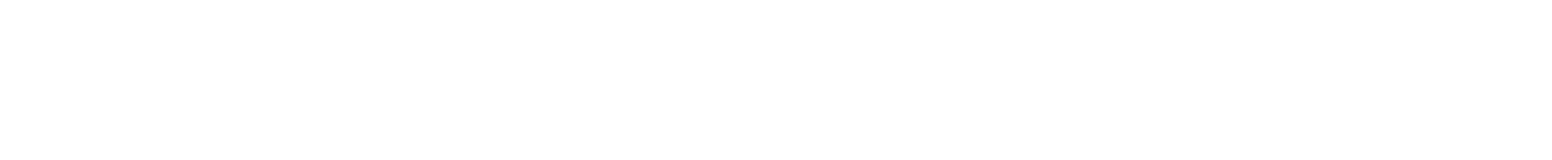
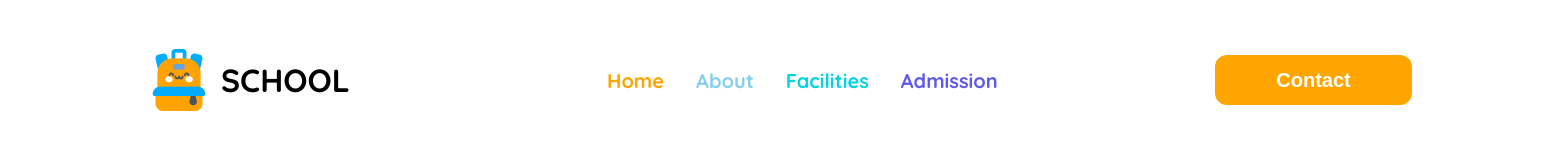
Before and after one commit to sohail4612/assignment02, a plain HTML site: page index.html in a window 1280 px wide. Shown: the whole page, 1552 px wide, since content can reach past the window. Drawn offline with Linux system fonts and the light colour scheme.

Commit message:
added navigation bar and made it responsive

```diff
--- a/index.html
+++ b/index.html
@@ -5,8 +5,39 @@
     <meta name="viewport" content="width=device-width, initial-scale=1.0">
     <title>Kids-School</title>
     <link rel="stylesheet" href="styles/styles.css">
+    <script src="https://kit.fontawesome.com/b6378e26be.js" crossorigin="anonymous"></script>
 </head>
-<body>
+<body class="quicksand-font">
+    <header>
+        <nav>
+            <div class="navigation-bar">
+                <div class="brand">
+                    <img src="assets/logo.png" alt="brand logo picture">
+                    <p class="brand-title">SCHOOL</p>
+                </div>
+                <div class="nav-list">
+                    <ul  class="nav-items">
+                        <li class="nav-item1">Home</li>
+                        <li class="nav-item2">About</li>
+                        <li class="nav-item3">Facilities</li>
+                        <li class="nav-item4">Admission</li>
+                    </ul>
+                </div>
+                <div class="nav-button">
+                    <button class="button1">Contact</button>
+                </div>
+                <button class="hamburger-menu"><i class="fa-solid fa-bars"></i></button>
+            </div>
+            <hr class="horizontal-line" size="3px" color="orange" noshade="">
+        </nav>
+
+    </header>
+    <main>
+
+    </main>
+    <footer>
+
+    </footer>
 
 </body>
 </html>
--- a/styles/styles.css
+++ b/styles/styles.css
@@ -0,0 +1,95 @@
+/* quicksand font import */
+@import url('https://fonts.googleapis.com/css2?family=Quicksand:wght@300..700&display=swap');
+.quicksand-font{
+    font-family: "Quicksand", serif;
+    font-optical-sizing: auto;
+    font-weight: 400;
+    font-style: normal;
+  }
+  /* nav bar styles */
+  .brand{
+    display: flex;
+    gap: 11px;
+   align-items: center;
+  }
+  .brand-title{
+    font-weight: 700;
+    font-size: 2rem;
+    color: black;
+  }
+  .nav-items{
+    list-style: none;
+    display: flex;
+    gap: 32px;
+  }
+  .nav-item1{
+    font-weight: 700;
+    font-size: 1.25rem;
+    color: orange;
+  }
+  .nav-item2{
+    font-weight: 700;
+    font-size: 1.25rem;
+    color: skyblue;
+  }
+  .nav-item3{
+    font-weight: 700;
+    font-size: 1.25rem;
+    color: #05D4DF;
+  }
+  .nav-item4{
+    font-weight: 700;
+    font-size: 1.25rem;
+    color: #5D58EF;
+  }
+  .button1{
+    background-color: orange;
+    color: white;
+    font-weight: 600;
+    font-size: 1.25rem;
+    border: none;
+    border-radius: 12px;
+    width: 197px;
+    height: 50px;
+  }
+
+  .navigation-bar{
+    display: flex;
+    align-items: center;
+    justify-content: space-between;
+    padding: 20px 140px;
+    max-width: 1440px;
+    width: 100%;
+    margin: 0px , auto;
+
+  }
+  .hamburger-menu{
+    border: none;
+    background-color: white;
+    color: black;
+    font-size: 2rem;
+    display: none;
+  }
+  .horizontal-line{
+    display: none;
+  }
+  /* media query for responsive layout */
+  @media  screen and (max-width: 576px) {
+    body{
+        padding: 0px 16px;
+    }
+    .brand-title , .nav-list, .nav-button{
+        display: none;
+    }
+    .hamburger-menu{
+        display: block;
+    }
+    .navigation-bar{
+        padding: 12px 0px;
+    }
+    .horizontal-line{
+        display: block;
+    }
+
+
+  }
```
